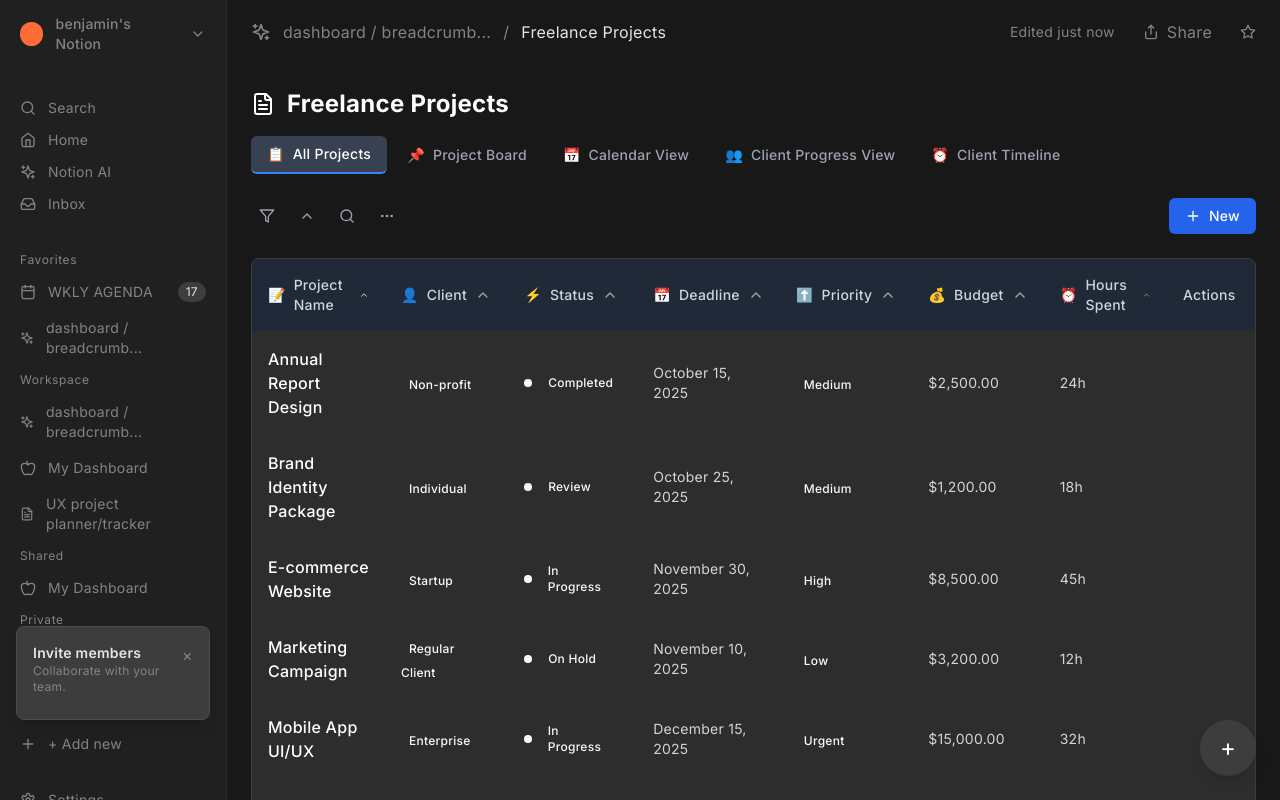
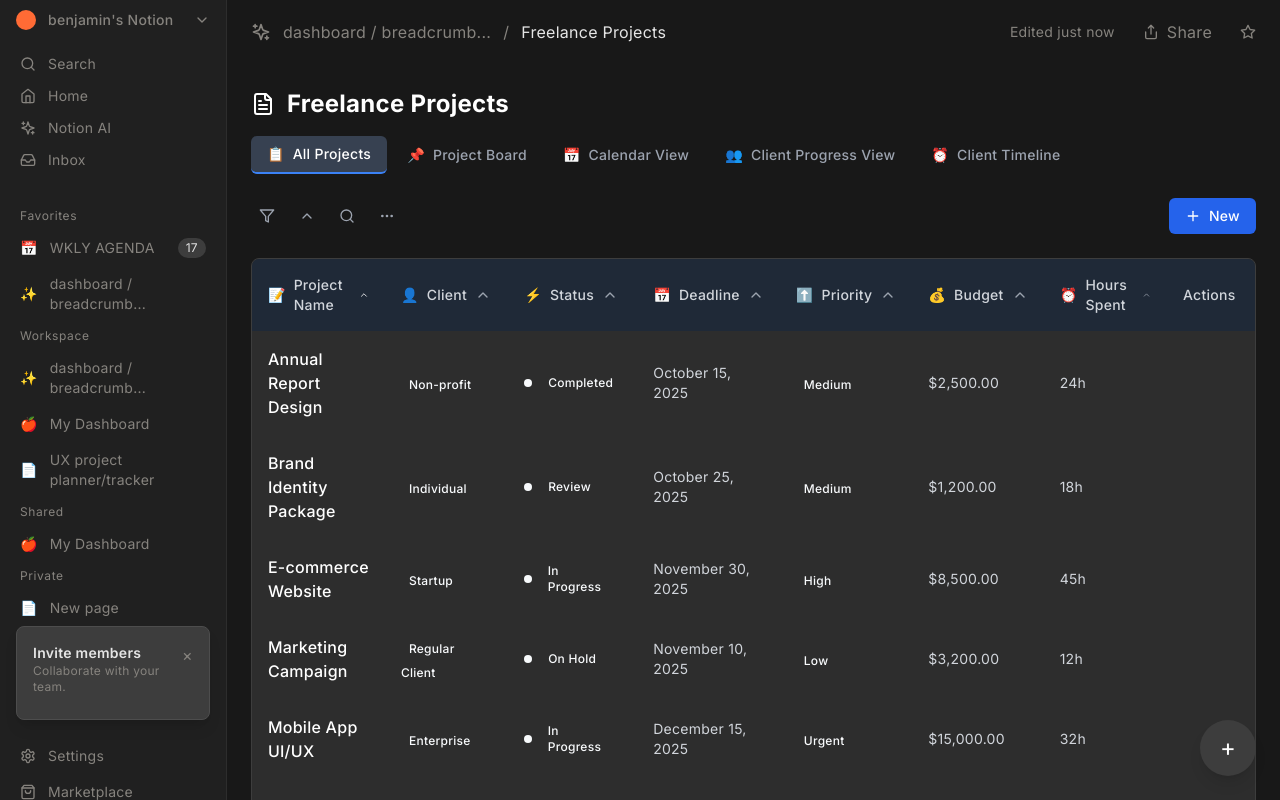
Before and after one commit to buribe13/notion-client-2025, a Next.js app: page /dashboard in a window 1280 px wide. Shown: the top 800 px of the page. Built offline with nearby package versions, Linux system fonts and the light colour scheme.

Commit message:
final sidebar edits

```diff
--- a/src/components/Sidebar.tsx
+++ b/src/components/Sidebar.tsx
@@ -79,10 +79,10 @@ export function Sidebar() {
         )}
       >
         {/* Header */}
-        <div className="p-2">
-          <div className="flex items-center gap-3 px-3 py-1.5 rounded-md hover:bg-[#3d3d3d] hover:text-[#e5e5e5] cursor-pointer transition-colors mb-4">
+        <div className="p-1">
+          <div className="flex items-center gap-3 px-3 py-1.5 rounded-md hover:bg-[#3d3d3d] hover:text-[#e5e5e5] cursor-pointer transition-colors">
             <div
-              className="w-6 h-6 rounded-full"
+              className="w-5 h-5 rounded-full"
               style={{ backgroundColor: "#ff6b35" }}
             ></div>
             <span className="text-sm font-medium" style={{ color: "#86837E" }}>
@@ -141,10 +141,7 @@ export function Sidebar() {
               {!collapsedSections.favorites && (
                 <div className="space-y-1">
                   <div className="flex items-center gap-3 px-3 py-1.5 rounded-md hover:bg-[#3d3d3d] hover:text-[#e5e5e5] cursor-pointer transition-colors">
-                    <Calendar
-                      className="w-4 h-4"
-                      style={{ color: "#86837E" }}
-                    />
+                    <span className="text-sm">📅</span>
                     <span className="text-sm" style={{ color: "#86837E" }}>
                       WKLY AGENDA
                     </span>
@@ -156,10 +153,7 @@ export function Sidebar() {
                     </span>
                   </div>
                   <div className="flex items-center gap-3 px-3 py-1.5 rounded-md hover:bg-[#3d3d3d] hover:text-[#e5e5e5] cursor-pointer transition-colors">
-                    <Sparkles
-                      className="w-4 h-4"
-                      style={{ color: "#86837E" }}
-                    />
+                    <span className="text-sm">✨</span>
                     <span className="text-sm" style={{ color: "#86837E" }}>
                       dashboard / breadcrumb...
                     </span>
@@ -180,25 +174,19 @@ export function Sidebar() {
               {!collapsedSections.workspace && (
                 <div className="space-y-1">
                   <div className="flex items-center gap-3 px-3 py-1.5 rounded-md hover:bg-[#3d3d3d] hover:text-[#e5e5e5] cursor-pointer transition-colors">
-                    <Sparkles
-                      className="w-4 h-4"
-                      style={{ color: "#86837E" }}
-                    />
+                    <span className="text-sm">✨</span>
                     <span className="text-sm" style={{ color: "#86837E" }}>
                       dashboard / breadcrumb...
                     </span>
                   </div>
                   <div className="flex items-center gap-3 px-3 py-1.5 rounded-md hover:bg-[#3d3d3d] hover:text-[#e5e5e5] cursor-pointer transition-colors">
-                    <Apple className="w-4 h-4" style={{ color: "#86837E" }} />
+                    <span className="text-sm">🍎</span>
                     <span className="text-sm" style={{ color: "#86837E" }}>
                       My Dashboard
                     </span>
                   </div>
                   <div className="flex items-center gap-3 px-3 py-1.5 rounded-md hover:bg-[#3d3d3d] hover:text-[#e5e5e5] cursor-pointer transition-colors">
-                    <FileText
-                      className="w-4 h-4"
-                      style={{ color: "#86837E" }}
-                    />
+                    <span className="text-sm">📄</span>
                     <span className="text-sm" style={{ color: "#86837E" }}>
                       UX project planner/tracker
                     </span>
@@ -219,7 +207,7 @@ export function Sidebar() {
               {!collapsedSections.shared && (
                 <div className="space-y-1">
                   <div className="flex items-center gap-3 px-3 py-1.5 rounded-md hover:bg-[#3d3d3d] hover:text-[#e5e5e5] cursor-pointer transition-colors">
-                    <Apple className="w-4 h-4" style={{ color: "#86837E" }} />
+                    <span className="text-sm">🍎</span>
                     <span className="text-sm" style={{ color: "#86837E" }}>
                       My Dashboard
                     </span>
@@ -240,19 +228,13 @@ export function Sidebar() {
               {!collapsedSections.private && (
                 <div className="space-y-1">
                   <div className="flex items-center gap-3 px-3 py-1.5 rounded-md hover:bg-[#3d3d3d] hover:text-[#e5e5e5] cursor-pointer transition-colors">
-                    <FileText
-                      className="w-4 h-4"
-                      style={{ color: "#86837E" }}
-                    />
+                    <span className="text-sm">📄</span>
                     <span className="text-sm" style={{ color: "#86837E" }}>
                       New page
                     </span>
                   </div>
                   <div className="flex items-center gap-3 px-3 py-1.5 rounded-md hover:bg-[#3d3d3d] hover:text-[#e5e5e5] cursor-pointer transition-colors">
-                    <FileText
-                      className="w-4 h-4"
-                      style={{ color: "#86837E" }}
-                    />
+                    <span className="text-sm">📄</span>
                     <span className="text-sm" style={{ color: "#86837E" }}>
                       MAX New Site Thoughts
                     </span>
@@ -260,7 +242,7 @@ export function Sidebar() {
                   <div className="flex items-center gap-3 px-3 py-1.5 rounded-md hover:bg-[#3d3d3d] hover:text-[#e5e5e5] cursor-pointer transition-colors">
                     <Plus className="w-4 h-4" style={{ color: "#86837E" }} />
                     <span className="text-sm" style={{ color: "#86837E" }}>
-                      + Add new
+                      Add new
                     </span>
                   </div>
                 </div>
```
